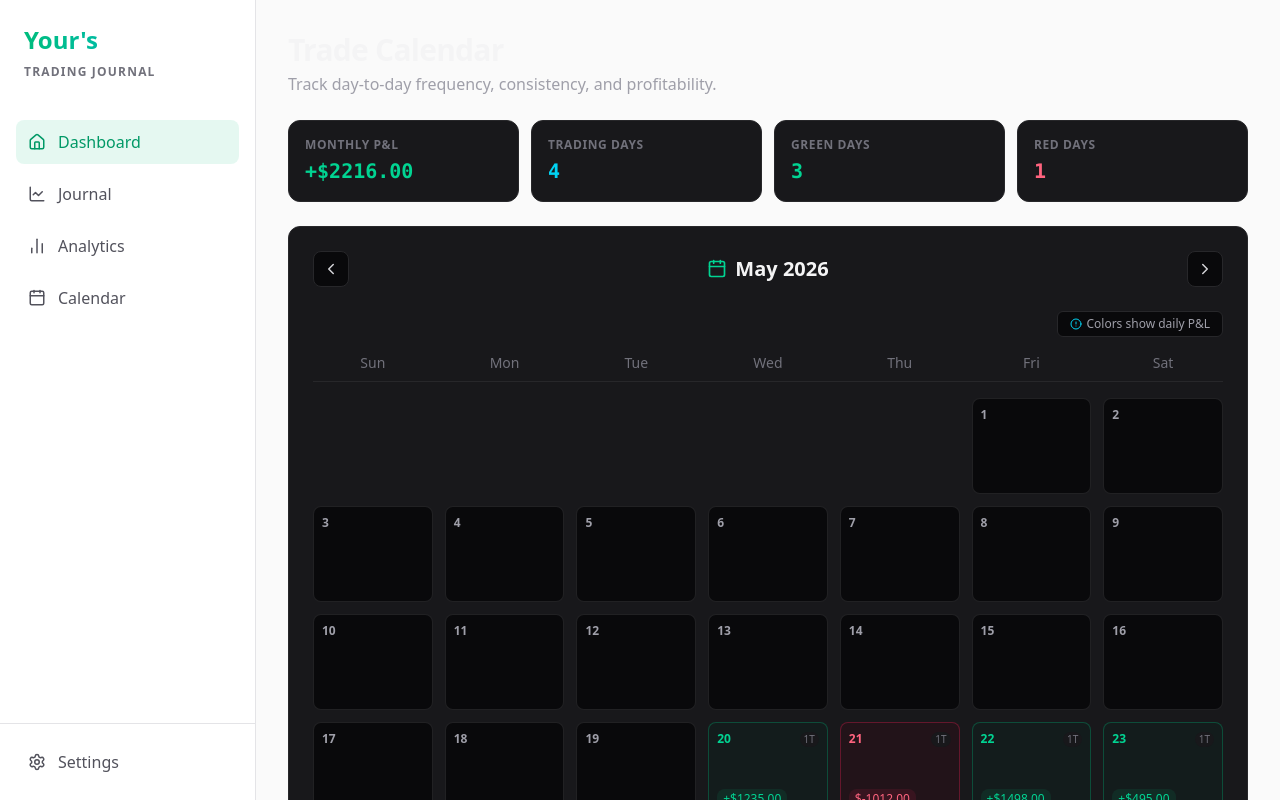
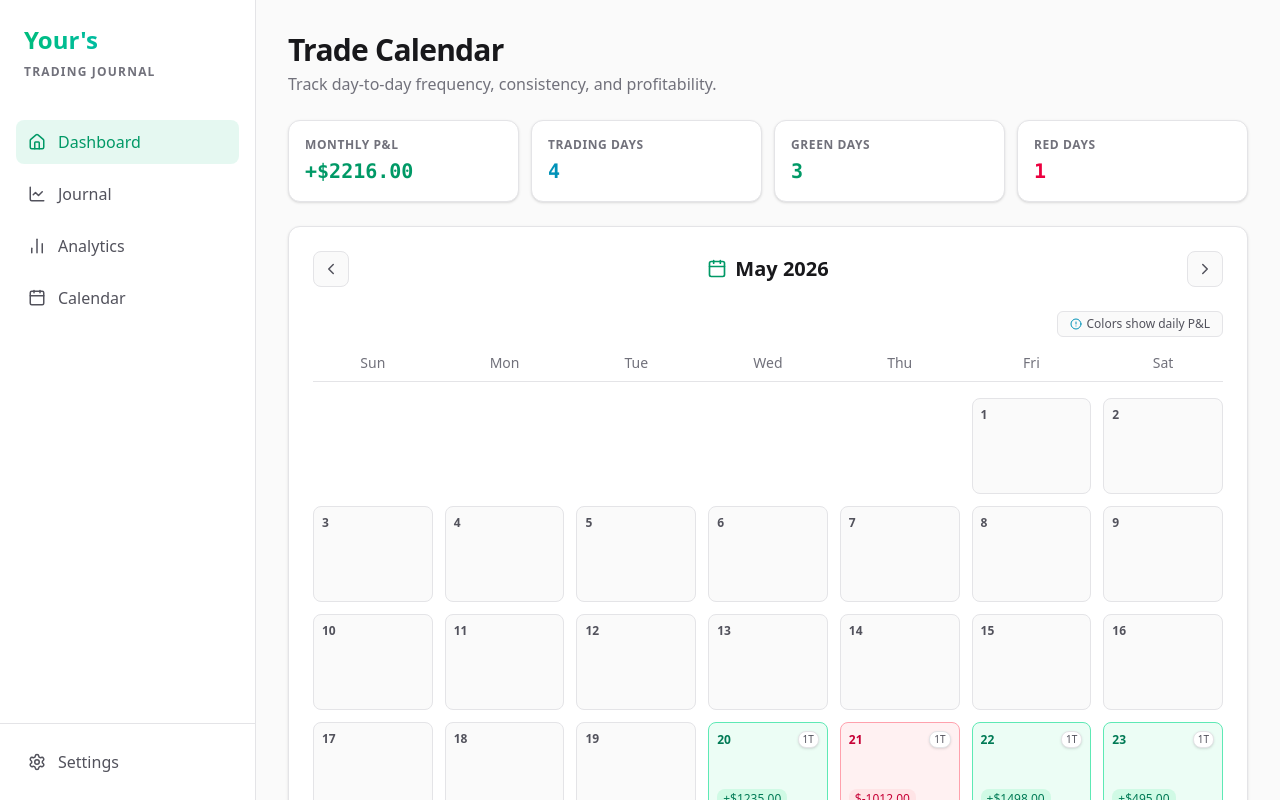
Before and after one commit to jitsmep/trading-journal, a Next.js app: page /calendar in a window 1280 px wide. Shown: the top 800 px of the page. Built offline with nearby package versions, Linux system fonts and the light colour scheme.

Commit message:
Update page.tsx

```diff
--- a/src/app/calendar/page.tsx
+++ b/src/app/calendar/page.tsx
@@ -80,51 +80,51 @@ export default function CalendarPage() {
   }
 
   return (
-    <div className="space-y-6 pb-12">
+    <div className="space-y-6 pb-12 transition-colors duration-300">
       <div>
-        <h1 className="text-3xl font-bold text-zinc-100 tracking-tight">Trade Calendar</h1>
-        <p className="text-zinc-400 mt-1">Track day-to-day frequency, consistency, and profitability.</p>
+        <h1 className="text-3xl font-bold text-zinc-900 dark:text-zinc-100 tracking-tight">Trade Calendar</h1>
+        <p className="text-zinc-500 dark:text-zinc-400 mt-1">Track day-to-day frequency, consistency, and profitability.</p>
       </div>
 
       {/* Monthly Summary Cards */}
       <div className="grid grid-cols-2 md:grid-cols-4 gap-3">
-        <div className="bg-zinc-900 border border-zinc-800 rounded-xl p-4">
+        <div className="bg-white dark:bg-zinc-900 border border-zinc-200 dark:border-zinc-800 rounded-xl p-4 shadow-sm dark:shadow-none transition-colors">
           <span className="text-xs font-semibold text-zinc-500 uppercase tracking-wider block mb-1">Monthly P&L</span>
-          <span className={`text-xl font-extrabold font-mono ${monthTotalPnl > 0 ? "text-emerald-400" : monthTotalPnl < 0 ? "text-rose-400" : "text-zinc-400"}`}>
+          <span className={`text-xl font-extrabold font-mono ${monthTotalPnl > 0 ? "text-emerald-600 dark:text-emerald-400" : monthTotalPnl < 0 ? "text-rose-600 dark:text-rose-400" : "text-zinc-700 dark:text-zinc-400"}`}>
             {monthTotalPnl > 0 ? "+" : ""}${monthTotalPnl.toFixed(2)}
           </span>
         </div>
-        <div className="bg-zinc-900 border border-zinc-800 rounded-xl p-4">
+        <div className="bg-white dark:bg-zinc-900 border border-zinc-200 dark:border-zinc-800 rounded-xl p-4 shadow-sm dark:shadow-none transition-colors">
           <span className="text-xs font-semibold text-zinc-500 uppercase tracking-wider block mb-1">Trading Days</span>
-          <span className="text-xl font-extrabold font-mono text-cyan-400">{tradingDays}</span>
+          <span className="text-xl font-extrabold font-mono text-cyan-600 dark:text-cyan-400">{tradingDays}</span>
         </div>
-        <div className="bg-zinc-900 border border-zinc-800 rounded-xl p-4">
+        <div className="bg-white dark:bg-zinc-900 border border-zinc-200 dark:border-zinc-800 rounded-xl p-4 shadow-sm dark:shadow-none transition-colors">
           <span className="text-xs font-semibold text-zinc-500 uppercase tracking-wider block mb-1">Green Days</span>
-          <span className="text-xl font-extrabold font-mono text-emerald-400">{greenDays}</span>
+          <span className="text-xl font-extrabold font-mono text-emerald-600 dark:text-emerald-400">{greenDays}</span>
         </div>
-        <div className="bg-zinc-900 border border-zinc-800 rounded-xl p-4">
+        <div className="bg-white dark:bg-zinc-900 border border-zinc-200 dark:border-zinc-800 rounded-xl p-4 shadow-sm dark:shadow-none transition-colors">
           <span className="text-xs font-semibold text-zinc-500 uppercase tracking-wider block mb-1">Red Days</span>
-          <span className="text-xl font-extrabold font-mono text-rose-400">{redDays}</span>
+          <span className="text-xl font-extrabold font-mono text-rose-600 dark:text-rose-400">{redDays}</span>
         </div>
       </div>
 
       {/* Calendar Grid */}
-      <div className="bg-zinc-900 border border-zinc-800 rounded-xl p-6">
+      <div className="bg-white dark:bg-zinc-900 border border-zinc-200 dark:border-zinc-800 rounded-xl p-6 shadow-sm dark:shadow-none transition-colors">
         {/* Month Nav */}
         <div className="flex justify-between items-center mb-6">
           <button
             onClick={goToPrevMonth}
-            className="p-2 rounded-lg bg-zinc-950 border border-zinc-800 hover:border-zinc-700 text-zinc-300 hover:text-zinc-100 transition-colors"
+            className="p-2 rounded-lg bg-zinc-50 dark:bg-zinc-950 border border-zinc-200 dark:border-zinc-800 hover:border-zinc-300 dark:hover:border-zinc-700 text-zinc-600 dark:text-zinc-300 hover:text-zinc-900 dark:hover:text-zinc-100 transition-colors"
           >
             <ChevronLeft size={18} />
           </button>
-          <h2 className="text-xl font-semibold text-zinc-100 flex items-center gap-2">
-            <CalendarIcon className="text-emerald-400" size={20} />
+          <h2 className="text-xl font-semibold text-zinc-900 dark:text-zinc-100 flex items-center gap-2">
+            <CalendarIcon className="text-emerald-600 dark:text-emerald-400" size={20} />
             {MONTH_NAMES[viewMonth]} {viewYear}
           </h2>
           <button
             onClick={goToNextMonth}
-            className="p-2 rounded-lg bg-zinc-950 border border-zinc-800 hover:border-zinc-700 text-zinc-300 hover:text-zinc-100 transition-colors"
+            className="p-2 rounded-lg bg-zinc-50 dark:bg-zinc-950 border border-zinc-200 dark:border-zinc-800 hover:border-zinc-300 dark:hover:border-zinc-700 text-zinc-600 dark:text-zinc-300 hover:text-zinc-900 dark:hover:text-zinc-100 transition-colors"
           >
             <ChevronRight size={18} />
           </button>
@@ -132,13 +132,13 @@ export default function CalendarPage() {
 
         {/* Tip */}
         <div className="flex justify-end mb-4">
-          <span className="text-xs text-zinc-400 flex items-center gap-1 bg-zinc-950 px-3 py-1 rounded-md border border-zinc-800">
-            <AlertCircle size={12} className="text-cyan-400" /> Colors show daily P&L
+          <span className="text-xs text-zinc-600 dark:text-zinc-400 flex items-center gap-1 bg-zinc-50 dark:bg-zinc-950 px-3 py-1 rounded-md border border-zinc-200 dark:border-zinc-800">
+            <AlertCircle size={12} className="text-cyan-600 dark:text-cyan-400" /> Colors show daily P&L
           </span>
         </div>
 
         {/* Day-of-week header */}
-        <div className="grid grid-cols-7 gap-3 text-center font-medium text-sm text-zinc-500 border-b border-zinc-800 pb-2 mb-4">
+        <div className="grid grid-cols-7 gap-3 text-center font-medium text-sm text-zinc-500 dark:text-zinc-400 border-b border-zinc-200 dark:border-zinc-800 pb-2 mb-4">
           {DAY_NAMES.map((d) => (
             <div key={d}>{d}</div>
           ))}
@@ -163,30 +163,30 @@ export default function CalendarPage() {
                 key={day}
                 className={`h-24 p-2 rounded-lg border flex flex-col justify-between items-start transition-all cursor-pointer ${
                   isGreenDay
-                    ? "bg-emerald-950/20 border-emerald-500/30 hover:border-emerald-400"
+                    ? "bg-emerald-50 dark:bg-emerald-950/20 border-emerald-300 dark:border-emerald-500/30 hover:border-emerald-400"
                     : isRedDay
-                    ? "bg-rose-950/20 border-rose-500/30 hover:border-rose-400"
+                    ? "bg-rose-50 dark:bg-rose-950/20 border-rose-300 dark:border-rose-500/30 hover:border-rose-400"
                     : isToday
-                    ? "bg-cyan-950/10 border-cyan-500/30 hover:border-cyan-400"
-                    : "bg-zinc-950 border-zinc-800/80 hover:border-zinc-700"
+                    ? "bg-cyan-50 dark:bg-cyan-950/10 border-cyan-300 dark:border-cyan-500/30 hover:border-cyan-400"
+                    : "bg-zinc-50 dark:bg-zinc-950 border-zinc-200 dark:border-zinc-800/80 hover:border-zinc-300 dark:hover:border-zinc-700"
                 }`}
               >
                 <div className="flex items-center justify-between w-full">
                   <span
                     className={`text-xs font-bold ${
                       isGreenDay
-                        ? "text-emerald-400"
+                        ? "text-emerald-700 dark:text-emerald-400"
                         : isRedDay
-                        ? "text-rose-400"
+                        ? "text-rose-700 dark:text-rose-400"
                         : isToday
-                        ? "text-cyan-400"
-                        : "text-zinc-400"
+                        ? "text-cyan-700 dark:text-cyan-400"
+                        : "text-zinc-600 dark:text-zinc-400"
                     }`}
                   >
                     {day}
                   </span>
                   {tradeCount > 0 && (
-                    <span className="text-[10px] text-zinc-500 bg-zinc-900 px-1 rounded">
+                    <span className="text-[10px] text-zinc-600 dark:text-zinc-500 bg-white dark:bg-zinc-900 border border-zinc-200 dark:border-transparent px-1 rounded shadow-sm dark:shadow-none">
                       {tradeCount}T
                     </span>
                   )}
@@ -196,8 +196,8 @@ export default function CalendarPage() {
                   <span
                     className={`text-xs font-medium px-1.5 py-0.5 rounded ${
                       isGreenDay
-                        ? "text-emerald-400 bg-emerald-500/10"
-                        : "text-rose-400 bg-rose-500/10"
+                        ? "text-emerald-700 dark:text-emerald-400 bg-emerald-100 dark:bg-emerald-500/10"
+                        : "text-rose-700 dark:text-rose-400 bg-rose-100 dark:bg-rose-500/10"
                     }`}
                   >
                     {pnl > 0 ? "+" : ""}${pnl.toFixed(2)}
```
